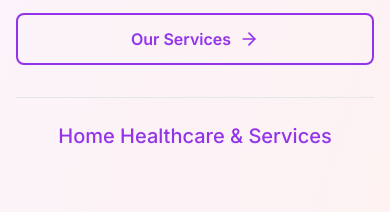
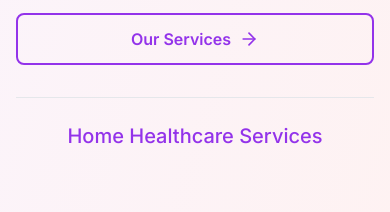
Before and after one commit to officialmelvinp/utmost, a Next.js app: page / in a window 390 px wide. Shown: the part 1100-1312 px from the top of the page. Built offline with nearby package versions, Linux system fonts and the light colour scheme.

Commit message:
mobile friendly features

```diff
--- a/app/page.tsx
+++ b/app/page.tsx
@@ -87,7 +87,7 @@
 
                   {/* Doctor's Name */}
                   <div className="border-t border-gray-200 pt-6">
-                    <p className="text-xl text-purple-600 font-medium">Home Healthcare & Services</p>
+                    <p className="text-xl text-purple-600 font-medium">Home Healthcare Services</p>
                   </div>
                 </div>
               </div>
```
